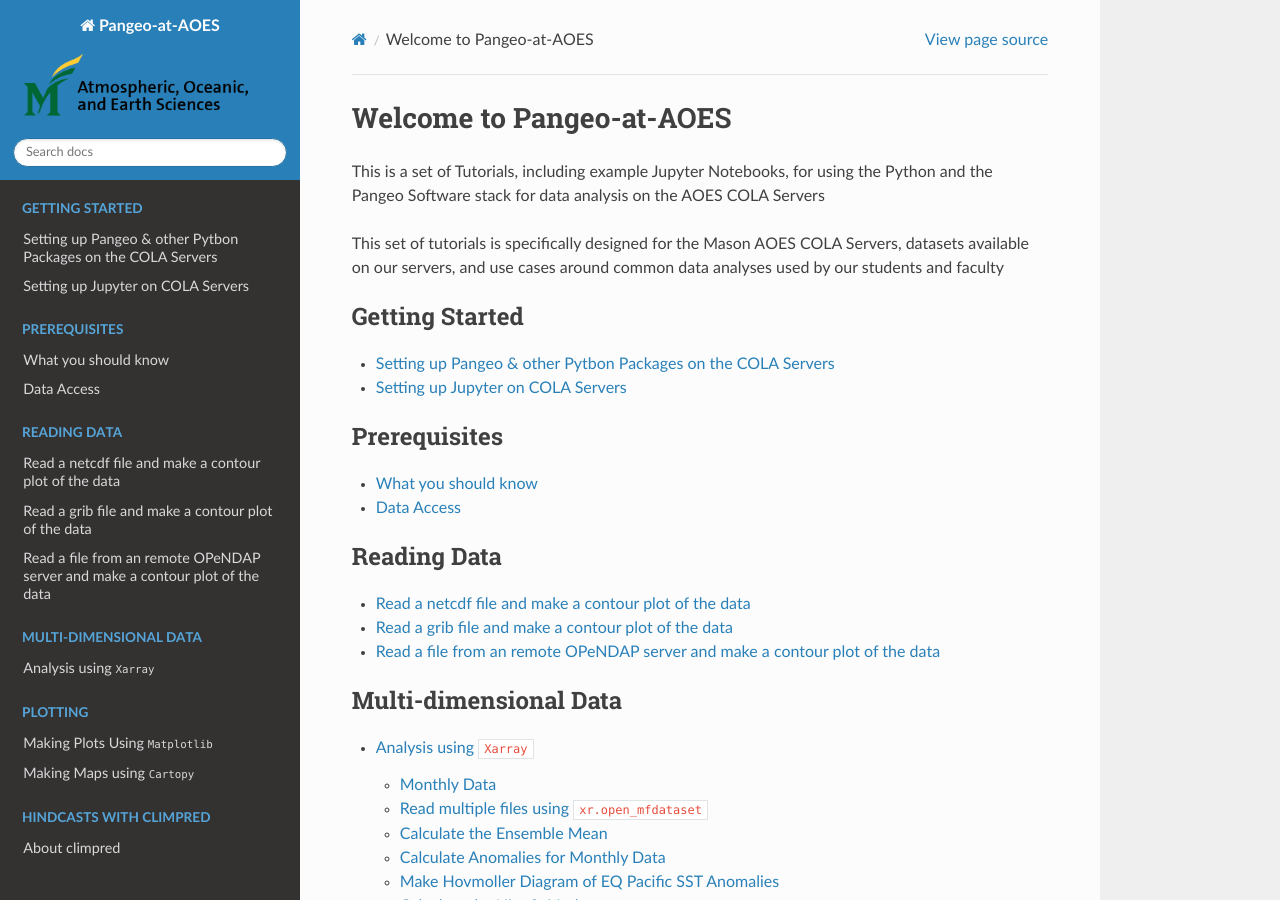
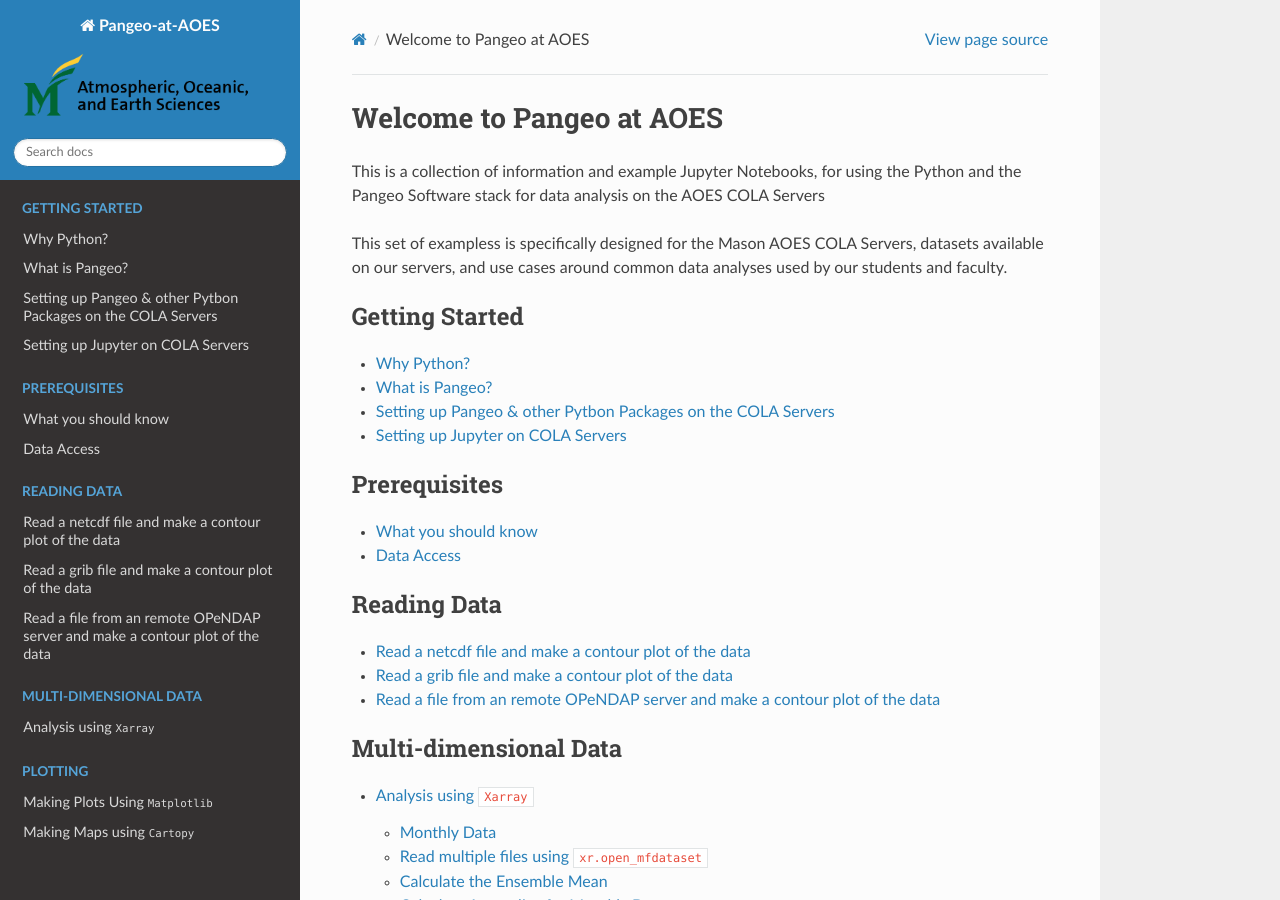
Before and after one commit to kpegion/Pangeo-at-AOES, a Sphinx documentation site: the page built from docs/source/index.rst, in a window 1280 px wide and 900 px high. Built offline with Sphinx 7.4.7 and the Read the Docs theme 2.0.0, drawn with Linux system fonts in a browser that asks for light colours.

Commit message:
update index.rst

```diff
--- a/docs/source/index.rst
+++ b/docs/source/index.rst
@@ -3,17 +3,18 @@
    You can adapt this file completely to your liking, but it should at least
    contain the root `toctree` directive.
 
-Welcome to Pangeo-at-AOES
+Welcome to Pangeo at AOES
 ==========================================
 
-This is a set of Tutorials, including example Jupyter Notebooks, for using the Python and the Pangeo Software stack for data analysis on the AOES COLA Servers
+This is a collection of information and example Jupyter Notebooks, for using the Python and the Pangeo Software stack for data analysis on the AOES COLA Servers
 
-This set of tutorials is specifically designed for the Mason AOES COLA Servers, datasets available on our servers, and use cases around common data analyses used by our students and faculty
+This set of exampless is specifically designed for the Mason AOES COLA Servers, datasets available on our servers, and use cases around common data analyses used by our students and faculty.
 
 .. toctree::
    :maxdepth: 1
    :caption: Getting Started
 
+   why-python-and-pangeo
    setting-up-pangeo
    setting-up-jupyter
 
```
Also changed, not shown: docs/source/why-python-and-pangeo.rst (added, +43 -0 lines).
